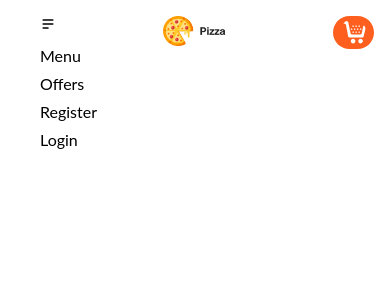
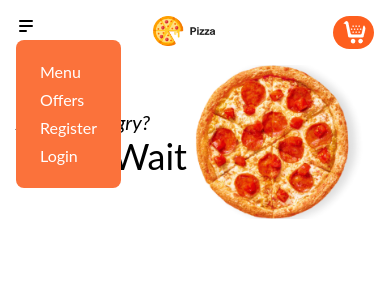
Before and after one commit to mallick-portfolio/real-time-pizza-app-client, a React (Create React App) app: page / in a window 390 px wide. Shown: the top 300 px of the page. Built offline with nearby package versions, Linux system fonts and the light colour scheme.

Commit message:
added banner

```diff
--- a/src/App.js
+++ b/src/App.js
@@ -1,9 +1,11 @@
 import './App.css';
 import Home from './Components/pages/Home/Home.jsx';
+import Navbar from './Components/pages/Shared/Navbar.jsx';
 
 function App() {
   return (
     <div>
+      <Navbar />
       <Home />
     </div>
   );
--- /dev/null
+++ b/src/Components/pages/Home/Banner.jsx
@@ -0,0 +1,17 @@
+import React from 'react'
+import pizza from '../../../assets/img/hero-pizza.png'
+const Banner = () => {
+  return (
+    <div className='flex justify-between items-center'>
+      <div className='w-1/2'>
+        <h4 className='text-xl sm:text-2xl italic sm:mb-4'>Are you hungry?</h4>
+        <h4 className='text-4xl sm:text-6xl'>Don't Wait</h4>
+      </div>
+      <div className='w-1/2'>
+        <img src={pizza} alt="" />
+      </div>
+    </div>
+  )
+}
+
+export default Banner
--- a/src/Components/pages/Home/Home.jsx
+++ b/src/Components/pages/Home/Home.jsx
@@ -1,10 +1,10 @@
 import React from 'react'
-import Navbar from './Navbar.jsx'
+import Banner from './Banner.jsx'
 
 const Home = () => {
   return (
-    <div>
-      <Navbar />
+    <div className='container'>
+     <Banner />
     </div>
   )
 }
--- a/src/Components/pages/Home/Navbar.jsx
+++ b/src/Components/pages/Shared/Navbar.jsx
@@ -23,15 +23,19 @@ const Navbar = () => {
       <div className="block sm:hidden container my-4">
         <nav className="flex justify-between items-start">
           <div>
-            <div className="ml-6" onClick={() => setShow(!show)}>
-              {show ? <AiOutlineMenu /> : <HiMenuAlt2 />}
+            <div className="" onClick={() => setShow(!show)}>
+              {show ? (
+                <AiOutlineMenu className="text-xl hover:text-primary" />
+              ) : (
+                <HiMenuAlt2 className="text-xl hover:text-primary" />
+              )}
             </div>
             <ul
-              className={`sm:flex items-center smooth absolute ${
-                show ? "-top-40 left-4" : "top-10 left-4"
+              className={`sm:flex items-center py-4 rounded-lg bg-[#fb723b] ml-6 smooth absolute z-50 ${
+                show ? "-top-40 -left-2" : "top-10 -left-2"
               }`}
             >
-              {menus}
+              {mobileMenu}
             </ul>
           </div>
           <div>
@@ -66,4 +70,20 @@ const menus = (
     </li>
   </>
 );
+const mobileMenu = (
+  <>
+    <li className="my-1 sm:my-0 px-6 smooth text-white">
+      <a href="/">Menu</a>
+    </li>
+    <li className="my-1 sm:my-0 px-6 smooth text-white">
+      <a href="/">Offers</a>
+    </li>
+    <li className="my-1 sm:my-0 px-6 smooth text-white">
+      <a href="/">Register</a>
+    </li>
+    <li className="my-1 sm:my-0 px-6 smooth text-white">
+      <a href="/">Login</a>
+    </li>
+  </>
+);
 export default Navbar;
--- a/tailwind.config.js
+++ b/tailwind.config.js
@@ -11,6 +11,7 @@ module.exports = {
         "2xl": "6rem",
       },
     },
+    extend: {
       colors: {
         primary: "#FE5F1E",
         primaryhover: "#b23301",
@@ -18,7 +19,7 @@ module.exports = {
         accent: "#232323",
         nutral: "#ccc",
       },
-    extend: {},
+    },
   },
   plugins: [],
 };
```
Lines whose indentation alone changed are shown as unchanged.
